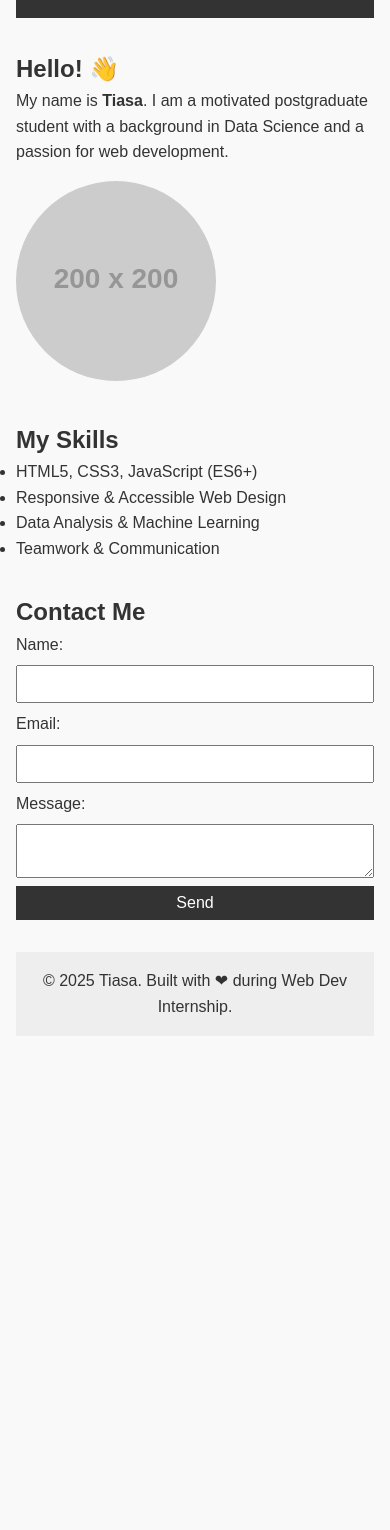
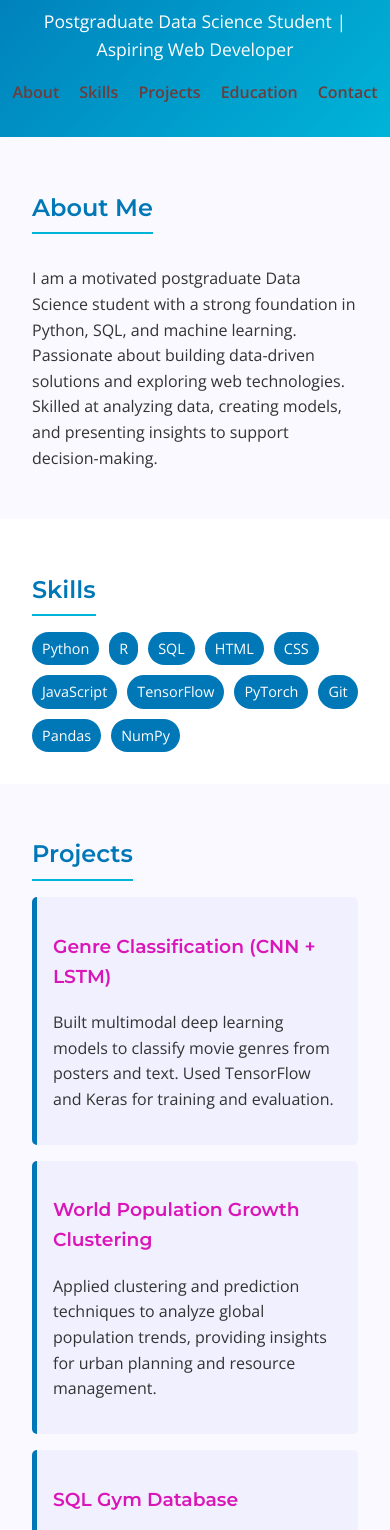
Before and after one commit to Tiasa24/Web-dev-internship, a plain HTML site: page index.html in a window 390 px wide. Shown: the part 115-1645 px from the top of the page. Before the commit the page ends 1167 px from the top, so only its background shows below. Drawn offline with nearby package versions, Linux system fonts and the light colour scheme; placeholder pictures from the web are drawn by us.

Commit message:
Update portfolio with final design

```diff
--- a/index.html
+++ b/index.html
@@ -3,38 +3,84 @@
 <head>
   <meta charset="UTF-8">
   <meta name="viewport" content="width=device-width, initial-scale=1.0">
-  <title>About Me - Tiasa</title>
+  <title>Tiasa Malitya - Portfolio</title>
+  <link href="https://fonts.googleapis.com/css2?family=Montserrat:wght@400;600&family=Open+Sans:wght@300;400;600&display=swap" rel="stylesheet">
   <link rel="stylesheet" href="styles.css">
 </head>
 <body>
+  <!-- ===== HEADER / NAV ===== -->
   <header>
-    <h1>About Me</h1>
+    <h1>Tiasa Malitya</h1>
+    <p class="tagline">Postgraduate Data Science Student | Aspiring Web Developer</p>
     <nav>
       <ul>
-        <li><a href="#intro">Introduction</a></li>
+        <li><a href="#about">About</a></li>
         <li><a href="#skills">Skills</a></li>
+        <li><a href="#projects">Projects</a></li>
+        <li><a href="#education">Education</a></li>
         <li><a href="#contact">Contact</a></li>
       </ul>
     </nav>
   </header>
 
-  <main>
-    <section id="intro">
-      <h2>Hello! 👋</h2>
-      <p>My name is <strong>Tiasa</strong>. I am a motivated postgraduate student with a background in Data Science and a passion for web development.</p>
-      <img src="https://via.placeholder.com/200" alt="Profile picture of Tiasa">
+  <!-- ===== ABOUT ===== -->
+  <section id="about">
+    <h2>About Me</h2>
+    <p>
+      I am a motivated postgraduate Data Science student with a strong foundation in Python, SQL, and
+      machine learning. Passionate about building data-driven solutions and exploring web technologies.
+      Skilled at analyzing data, creating models, and presenting insights to support decision-making.
+    </p>
   </section>
 
+  <!-- ===== SKILLS ===== -->
   <section id="skills">
-      <h2>My Skills</h2>
+    <h2>Skills</h2>
+    <div class="skills-container">
+      <span class="skill">Python</span>
+      <span class="skill">R</span>
+      <span class="skill">SQL</span>
+      <span class="skill">HTML</span>
+      <span class="skill">CSS</span>
+      <span class="skill">JavaScript</span>
+      <span class="skill">TensorFlow</span>
+      <span class="skill">PyTorch</span>
+      <span class="skill">Git</span>
+      <span class="skill">Pandas</span>
+      <span class="skill">NumPy</span>
+    </div>
+  </section>
+
+  <!-- ===== PROJECTS ===== -->
+  <section id="projects">
+    <h2>Projects</h2>
+    <div class="project">
+      <h3>Genre Classification (CNN + LSTM)</h3>
+      <p>Built multimodal deep learning models to classify movie genres from posters and text.
+         Used TensorFlow and Keras for training and evaluation.</p>
+    </div>
+    <div class="project">
+      <h3>World Population Growth Clustering</h3>
+      <p>Applied clustering and prediction techniques to analyze global population trends,
+         providing insights for urban planning and resource management.</p>
+    </div>
+    <div class="project">
+      <h3>SQL Gym Database</h3>
+      <p>Designed and implemented a relational database for gym members and sessions.
+         Optimized queries for efficient reporting and billing management.</p>
+    </div>
+  </section>
+
+  <!-- ===== EDUCATION ===== -->
+  <section id="education">
+    <h2>Education</h2>
     <ul>
-        <li>HTML5, CSS3, JavaScript (ES6+)</li>
-        <li>Responsive & Accessible Web Design</li>
-        <li>Data Analysis & Machine Learning</li>
-        <li>Teamwork & Communication</li>
+      <li><strong>MSc Data Science</strong> – University of Hertfordshire (2024–2025)</li>
+      <li><strong>BSc Mathematics</strong> – St. Xavier’s College, Kolkata (2021–2024)</li>
     </ul>
   </section>
 
+  <!-- ===== CONTACT ===== -->
   <section id="contact">
     <h2>Contact Me</h2>
     <form>
@@ -49,11 +95,18 @@
 
       <button type="submit">Send</button>
     </form>
+    <p class="contact-info">
+      malityatiasa@gmail.com | England, United Kingdom|
+      <a href="https://github.com/Tiasa24" target="_blank">GitHub</a>
+    </p>
   </section>
-  </main>
 
+  <!-- ===== FOOTER ===== -->
   <footer>
-    <p>© 2025 Tiasa. Built with ❤ during Web Dev Internship.</p>
+    <p>© 2025 Tiasa Malitya | Built During Web Dev Internship</p>
+    <button id="theme-toggle">🌙 Dark Mode</button>
   </footer>
+
+  <script src="script.js"></script>
 </body>
 </html>
--- a/script.js
+++ b/script.js
@@ -0,0 +1,10 @@
+// ===== Dark Mode Toggle =====
+const toggleBtn = document.getElementById("theme-toggle");
+toggleBtn.addEventListener("click", () => {
+  document.body.classList.toggle("dark-mode");
+  if (document.body.classList.contains("dark-mode")) {
+    toggleBtn.textContent = "☀️ Light Mode";
+  } else {
+    toggleBtn.textContent = "🌙 Dark Mode";
+  }
+});
--- a/styles.css
+++ b/styles.css
@@ -1,85 +1,247 @@
-/* Basic reset */
-* {
+/* ===============================
+   Global Font & Theme Setup
+   =============================== */
+@import url('https://fonts.googleapis.com/css2?family=Montserrat:wght@400;600&family=Open+Sans:wght@400;600&display=swap');
+
+:root {
+  --primary-color: #0077b6;   /* Blue */
+  --accent-color: #00b4d8;    /* Teal */
+  --text-color: #333;         /* For light backgrounds */
+  --light-text: #16d897;      /* For dark backgrounds */
+  --bg-color: #fefefe;
+}
+
+/* Default (light mode) */
+body {
+  font-family: 'Open Sans', sans-serif;
+  font-weight: 400;
+  line-height: 1.6;
+  color: var(--text-color);
+  background-color: var(--background-color);
   margin: 0;
   padding: 0;
-  box-sizing: border-box;
 }
 
-body {
-  font-family: Arial, sans-serif;
-  line-height: 1.6;
-  background-color: #f9f9f9;
-  color: #333;
-  padding: 1rem;
+/* Headings */
+h1, h2, h3, h4 {
+  font-family: 'Montserrat', sans-serif;
+  font-weight: 600;
+  color: hsl(310, 82%, 47%);
 }
 
-/* Header */
+/* ===============================
+   Header & Navigation
+   =============================== */
 header {
-  background: #333;
-  color: #fff;
-  padding: 1rem;
+  background: linear-gradient(135deg, var(--primary-color), var(--accent-color));
+  color: white;
+  text-align: center;
+  padding: 2rem 1rem;
 }
+
 
 header h1 {
   margin-bottom: 0.5rem;
 }
 
-nav ul {
-  list-style: none;
-  display: flex;
-  gap: 1rem;
+.tagline {
+  font-size: 1.1rem;
+  margin-bottom: 1rem;
 }
 
-nav a {
-  color: #fff;
-  text-decoration: none;
+header nav ul {
+  list-style: none;
+  padding: 0;
+  margin: 10px 0 0 0;
+  display: flex;
+  justify-content: center;
+  gap: 20px;
 }
 
-nav a:hover {
-  text-decoration: underline;
+header nav ul li a {
+  color: rgb(107, 61, 61);
+  text-decoration: none;
+  font-weight: 600;
+  transition: color 0.3s;
 }
 
-/* Sections */
-main {
-  margin: 2rem 0;
+header nav ul li a:hover {
+  color: #90e0ef;
 }
 
+/* ===============================
+   Sections
+   =============================== */
 section {
-  margin-bottom: 2rem;
+  padding: 2rem;
+  max-width: 900px;
+  margin: auto;
 }
 
-img {
-  margin-top: 1rem;
-  border-radius: 50%;
+h2 {
+  color: var(--primary-color);
+  border-bottom: 2px solid var(--accent-color);
+  display: inline-block;
+  padding-bottom: 5px;
+  margin-bottom: 1rem;
 }
 
-/* Form */
+/* Alternate background for sections */
+section:nth-child(even) {
+  background: #f9f9ff;
+}
+
+/* ===============================
+   Skills
+   =============================== */
+.skills-container {
+  display: flex;
+  flex-wrap: wrap;
+  gap: 10px;
+}
+
+.skill {
+  background: var(--primary-color);
+  color: white;
+  padding: 5px 10px;
+  border-radius: 20px;
+  font-size: 0.9rem;
+}
+
+/* ===============================
+   Projects
+   =============================== */
+.project {
+  background: #f0f0ff;
+  border-left: 5px solid var(--primary-color);
+  padding: 1rem;
+  margin-bottom: 1rem;
+  border-radius: 5px;
+}
+
+/* ===============================
+   Forms
+   =============================== */
 form {
   display: flex;
   flex-direction: column;
-  gap: 0.5rem;
+  gap: 10px;
 }
 
-input, textarea, button {
-  padding: 0.5rem;
+form input, form textarea, form button {
+  padding: 10px;
   font-size: 1rem;
 }
 
-button {
-  background: #333;
-  color: #fff;
+form button {
+  background: var(--primary-color);
+  color: white;
   border: none;
   cursor: pointer;
+  border-radius: 5px;
+  transition: background 0.3s;
 }
 
-button:hover {
-  background: #555;
+form button:hover {
+  background: var(--accent-color);
+}
+
+.contact-info {
+  margin-top: 1rem;
+}
+
+/* ===============================
+   Footer
+   =============================== */
+footer {
+  background: var(--footer-color);
+  color: rgba(34, 240, 212, 0.664);
+  text-align: center;
+  padding: 1rem;
+}
+
+#theme-toggle {
+  margin-top: 10px;
+  padding: 5px 10px;
+  background: white;
+  color: var(--footer-color);
+  border: none;
+  cursor: pointer;
+  border-radius: 5px;
+}
+
+/* ===============================
+   Dark Mode
+   =============================== */
+.dark-mode {
+  background: #1a1a1a;
+  color: #f0f0f0;
+}
+.dark-mode section p {
+  color: var(--light-text); /* uses your highlight yellow */
+}
+
+
+.dark-mode header {
+  background: linear-gradient(135deg, #222, #444);
+}
+
+/* Headings in dark mode */
+.dark-mode h1,
+.dark-mode h2,
+.dark-mode h3,
+.dark-mode h4 {
+  color: var(--light-text);  /* bright yellow you defined */
+}
+
+/* Section text */
+.dark-mode section {
+  color: #f0f0f0;
+}
+
+/* Skills (make chips stand out) */
+.dark-mode .skill {
+  background: var(--accent-color);
+  color: #1a1a1a;  /* dark text on light chip */
+}
+
+/* Projects */
+.dark-mode .project {
+  background: #333;
+  border-left: 5px solid var(--accent-color);
+  color: #da3535;
+}
+
+/* Form labels + inputs */
+.dark-mode form input,
+.dark-mode form textarea {
+  background: #222;
+  color: #d14343;
+  border: 1px solid #444;
+}
+/* Form labels in dark mode */
+.dark-mode form label {
+  color: #0ec0c0;   /* light grey/white so it shows on dark background */
+}
+
+
+.dark-mode form input::placeholder,
+.dark-mode form textarea::placeholder {
+  color: #f57878;
+}
+
+.dark-mode form button {
+  background: var(--accent-color);
+  color: #1a1a1a;
+}
+
+/* Contact info */
+.dark-mode .contact-info {
+  color: #cc3c3c;
 }
 
 /* Footer */
-footer {
-  text-align: center;
-  margin-top: 2rem;
-  padding: 1rem;
-  background: #eee;
+.dark-mode footer {
+  background: #111;
+  color: #c94747;
 }
```
Lines whose indentation alone changed are shown as unchanged.
